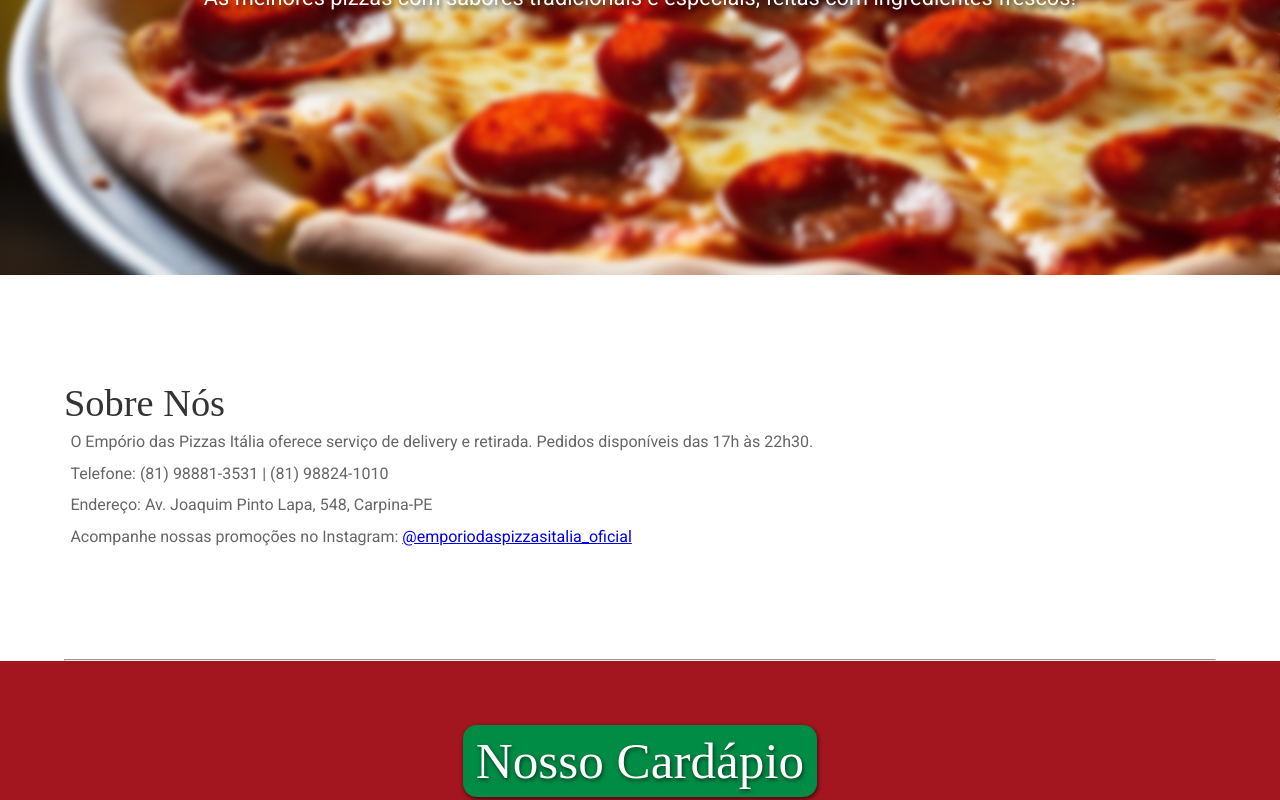
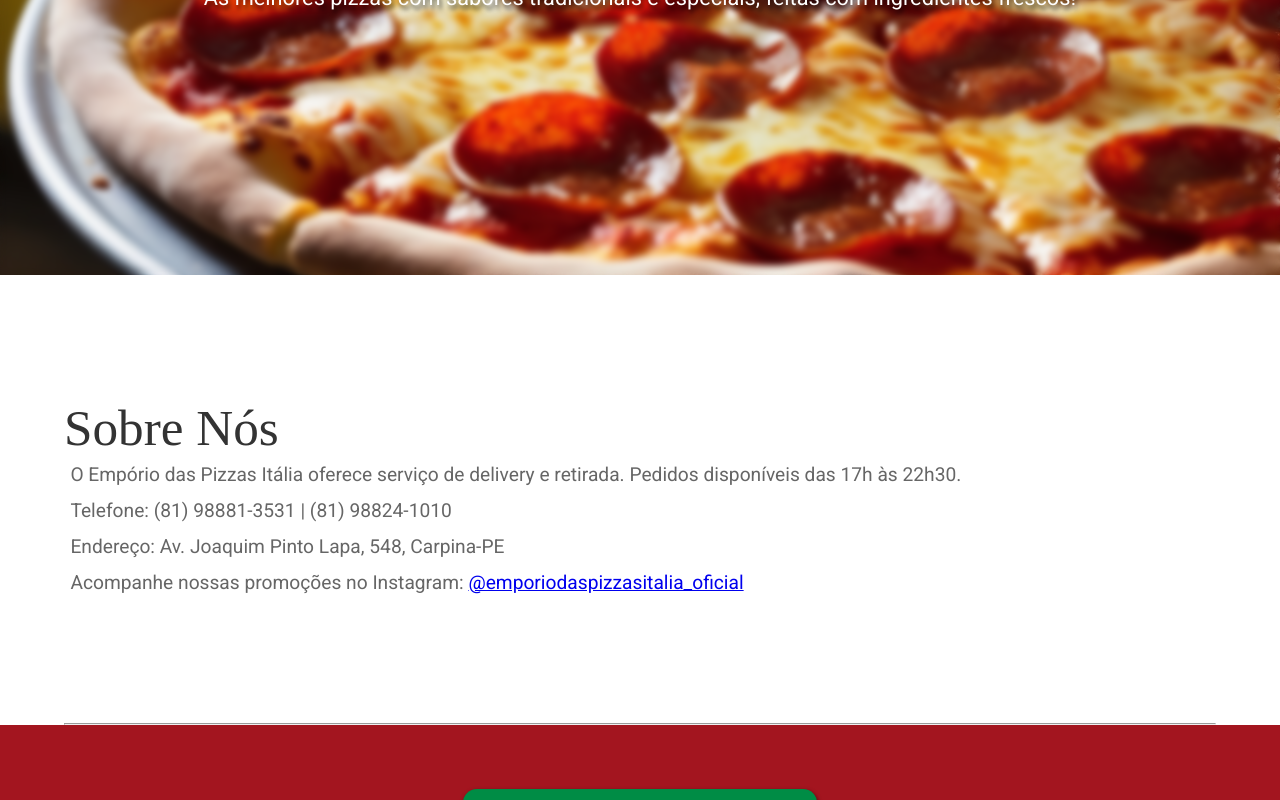
Before and after one commit to BMinority/REACT-Emporio-Pizzas, a React (Vite) app in the folder emporio-das-pizzas/: page / in a window 1280 px wide. Shown: the part 365-1165 px from the top of the page. Built offline with nearby package versions, Linux system fonts and the light colour scheme; a web font is replaced by a local one.

Commit message:
style about

```diff
--- a/emporio-das-pizzas/src/css/Sobre.css
+++ b/emporio-das-pizzas/src/css/Sobre.css
@@ -4,10 +4,15 @@
     display: flex;
     flex-direction: column;
     justify-content: center;
-    height: 30vw;
+    height: 35vw;
 }
 
 .about-section p {
     color: var(--cor-texto-secundario);
     text-shadow: none;
+    font-size: 1.5vw;
 }
+
+.about-section h2 {
+    font-size: 4vw;
+}
```
